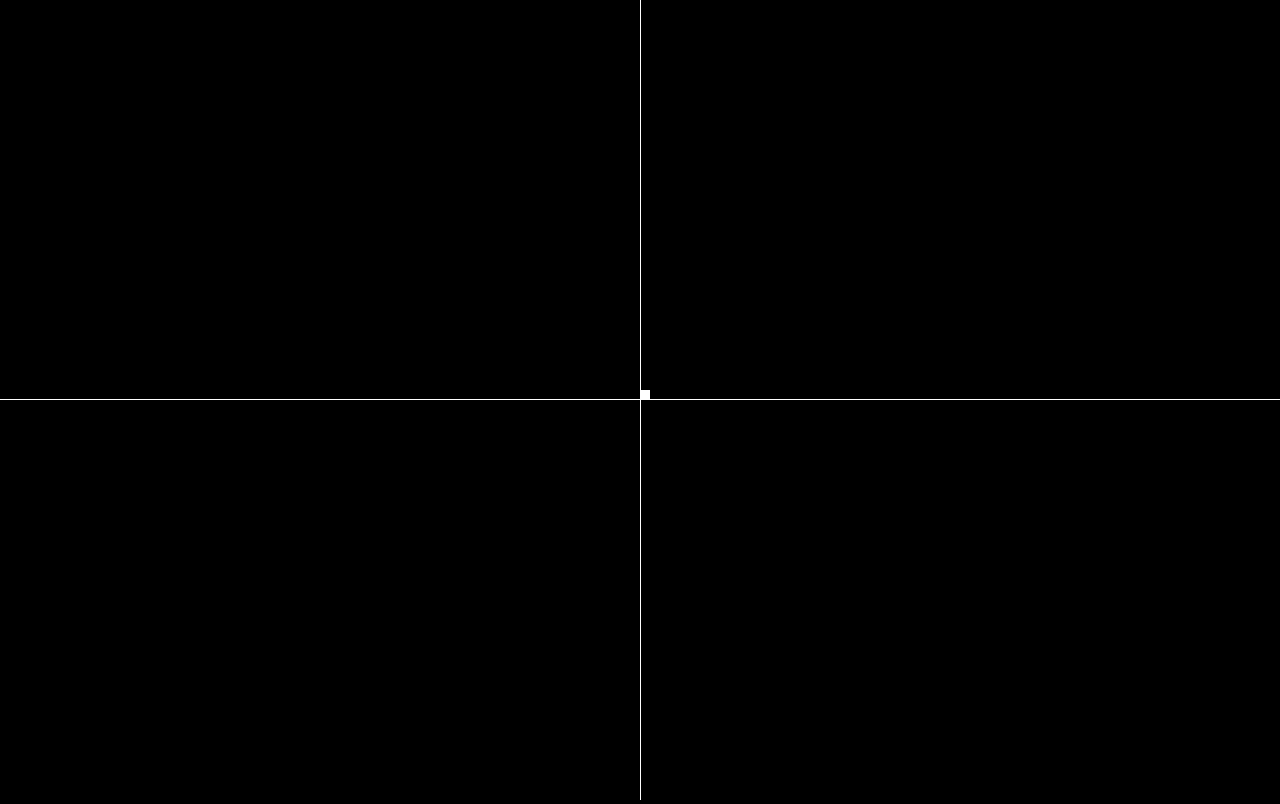
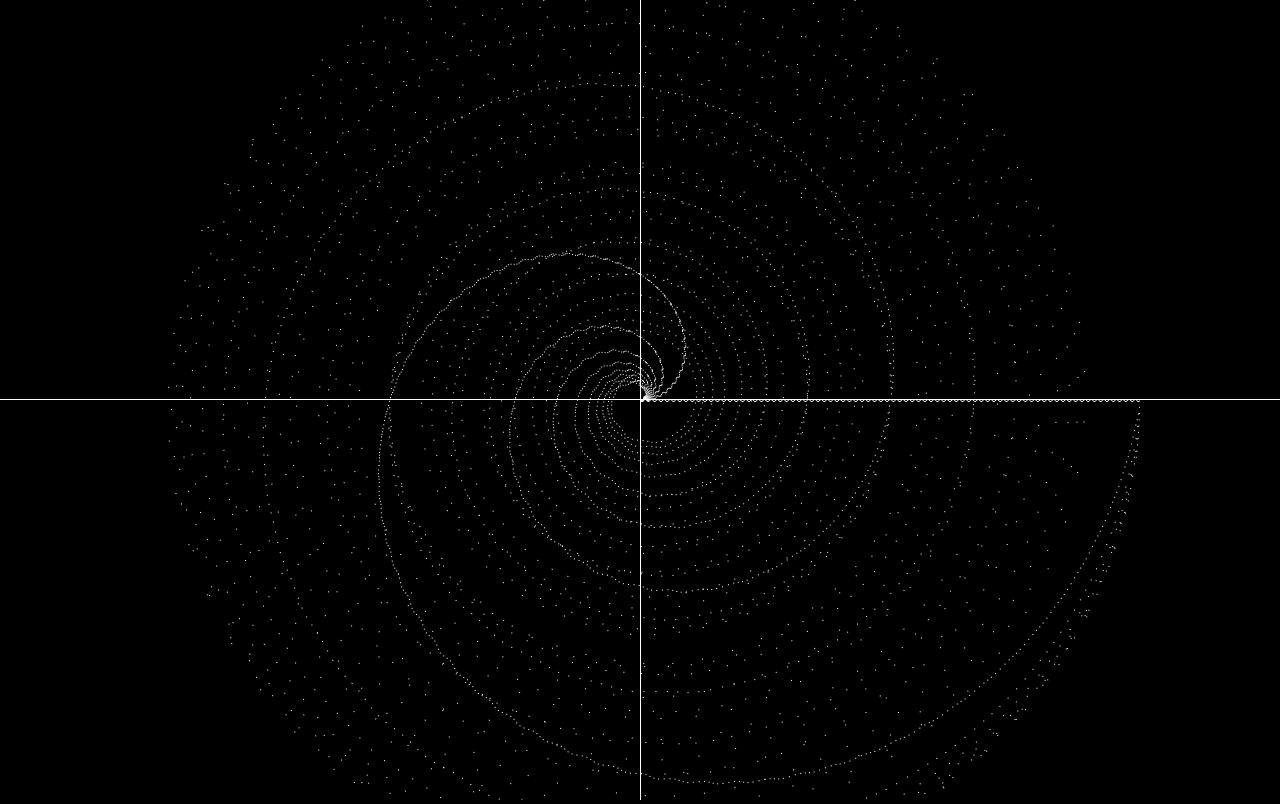
Before and after one commit to N-bred/waveVisualizer, a plain HTML site: page index.html in a window 1280 px wide. Drawn offline with Linux system fonts and the light colour scheme.

Commit message:
Weird spiral, not DFT, unexpected result

```diff
--- a/app.js
+++ b/app.js
@@ -3,6 +3,7 @@
 const canvas = document.getElementById('canvas');
 /** @type {CanvasRenderingContext2D} */
 const ctx = canvas.getContext('2d');
+canvas.style.setProperty("--scaling", 1)
 
 const WIDTH = window.innerWidth;
 const HEIGHT = window.innerHeight;
@@ -11,28 +12,72 @@ const HEIGHT = window.innerHeight;
 canvas.width = WIDTH;
 canvas.height = HEIGHT;
 
-ctx.translate(WIDTH/2, HEIGHT/2)
+
+// Canvas Axis and Origin Point
+
+ctx.translate(WIDTH / 2, HEIGHT / 2)
 ctx.scale(1, -1);
 ctx.fillStyle = 'white'
 
-
 const axisLineWidth = 1;
 
-ctx.fillRect(0,-HEIGHT/2, axisLineWidth, HEIGHT)
-ctx.fillRect(-WIDTH/2, 0, WIDTH, axisLineWidth)
+ctx.fillRect(0, -HEIGHT / 2, axisLineWidth, HEIGHT)
+ctx.fillRect(-WIDTH / 2, 0, WIDTH, axisLineWidth)
+ctx.stroke()
 
-
-ctx.fillRect(0,0,10,10)
-ctx.stroke()
 
 
 
 // DFT
 
 
-const maxn = 100;
+
+const complex = (re, im) => {
+    return {
+        re,
+        im,
+        multiply: (re2, im2) => {
+            return complex((re * re2 - im * im2), (re * im2 + im + re2) * -1);
+        }
+    }
+}
+
+const maxn = 500;
 
 const signal = []
 for (let i = 0; i < maxn; ++i) {
-    signal.push([i, Math.sin(i)])
+    signal.push(complex(i, Math.sin(i)))
 }
+
+const dft = (signal) => {
+    // 1/N sum(0, N-1): Fn * e^-i2Pink/N
+    const N = signal.length;
+    const normalizer = 1 / N;
+    const fk = []
+    for (let k = 0; k < 10; ++k) {
+        for (let n = 0; n < N; ++n) {
+            const c = signal[n];
+            const exp = (2 * Math.PI * n * k) / N;
+            const e = complex(Math.cos(exp), -Math.sin(exp));
+            const result = c.multiply(e.re, e.im);
+            fk.push(result);
+        }
+    }
+
+    return fk
+}
+
+
+// Canvas Function drawer
+
+const squareSize = 1;
+
+signal.forEach(c => {
+    // ctx.fillRect(c.re * squareSize, c.im * squareSize, squareSize, squareSize)
+})
+
+const values = dft(signal);
+
+values.forEach(c => {
+    ctx.fillRect(c.re * squareSize, c.im * squareSize, squareSize, squareSize)
+})
--- a/styles.css
+++ b/styles.css
@@ -4,7 +4,13 @@
     box-sizing: border-box;
 }
 
+
 body {
     background: black;
     overflow: hidden;
 }
+
+canvas {
+    --scaling: 2;
+    scale: var(--scaling);
+}
```
